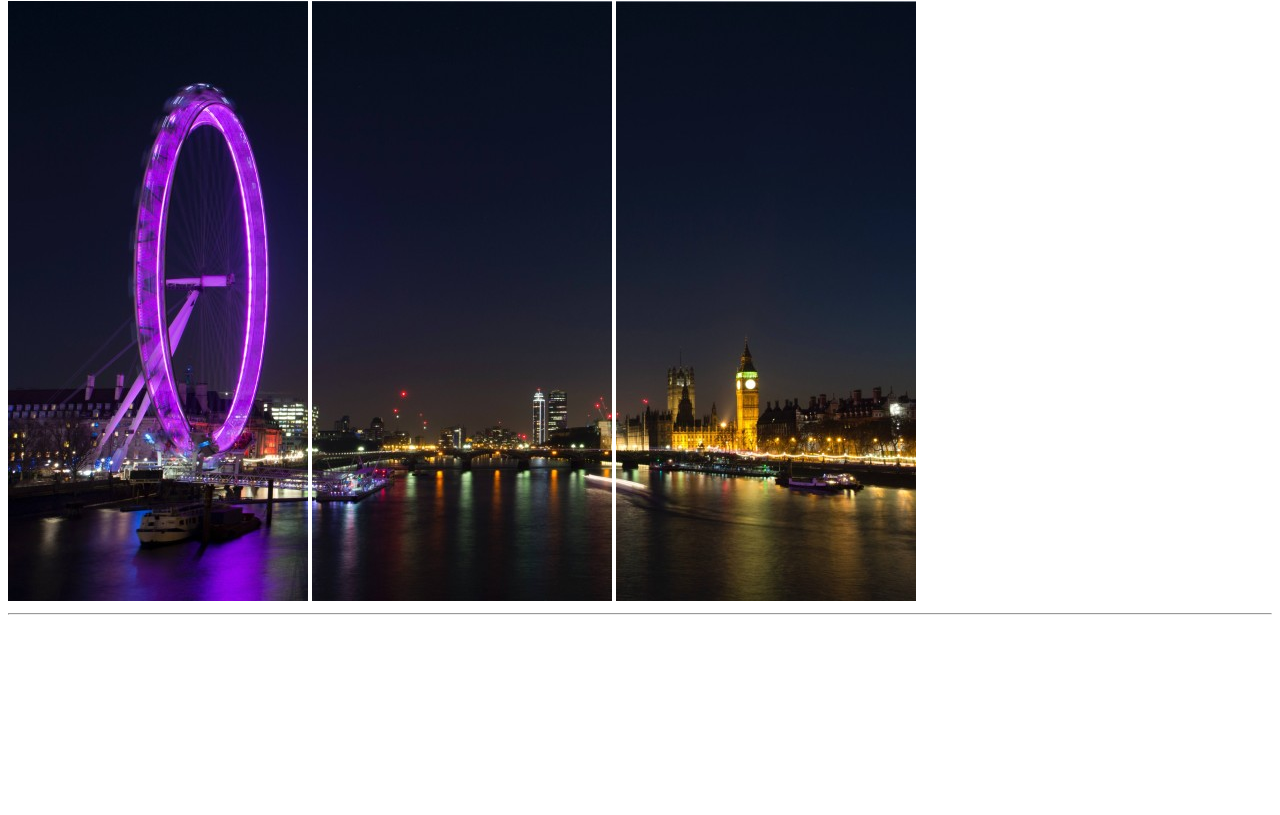
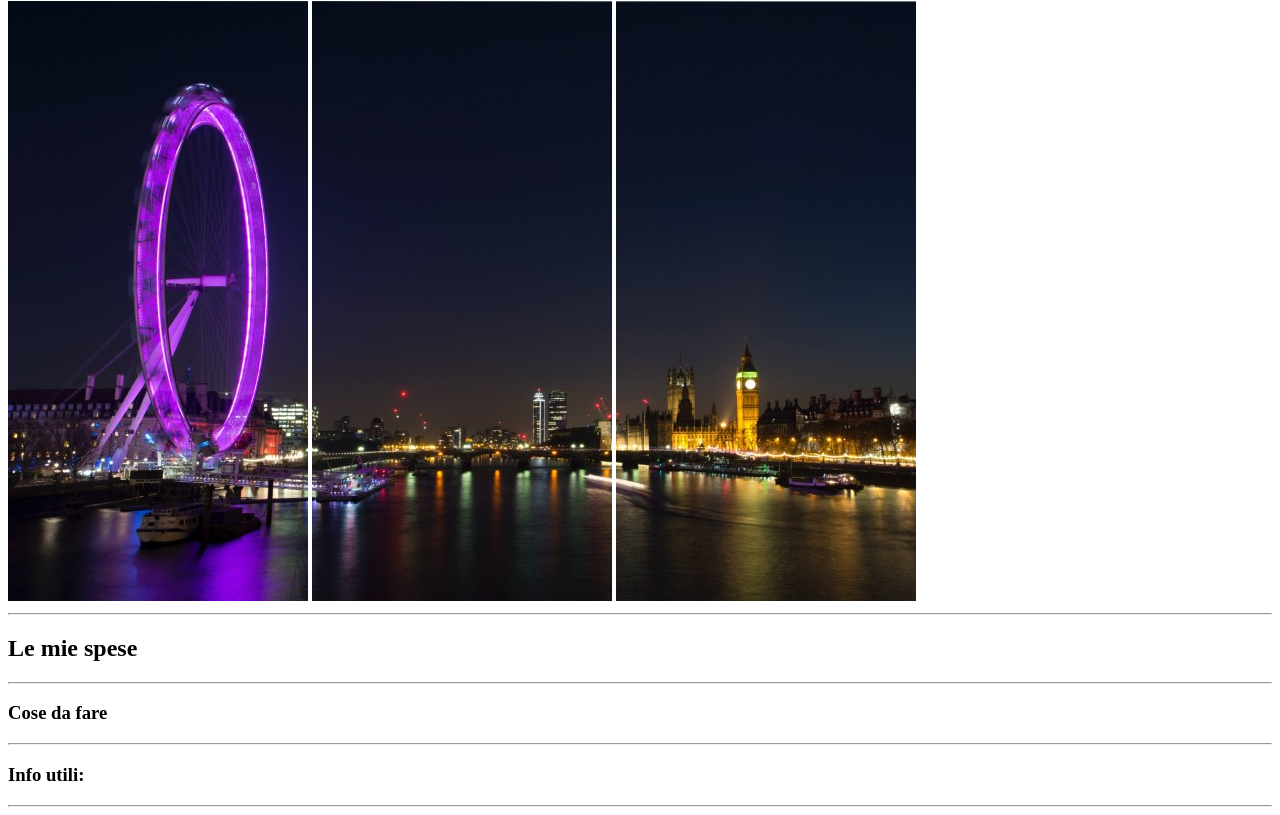
Before and after one commit to FabrizioFavia/html-london-trip, a plain HTML site: page index.html in a window 1280 px wide. Shown: the part 79-894 px from the top of the page. Before the commit the page ends 800 px from the top, so only its background shows below. Drawn offline with Linux system fonts and the light colour scheme.

Commit message:
creato il main con le varie sezioni

```diff
--- a/index.html
+++ b/index.html
@@ -15,5 +15,27 @@
         <hr>
     </header>
 
+    <!-- inizio main -->
+
+    <main>
+        <!-- sezione 1 -->
+        <section>
+            <h2>Le mie spese</h2>
+            <hr>
+        </section>
+        <!-- sezione 2 -->
+        <section>
+            <h3>Cose da fare</h3>
+            <hr>
+        </section>
+        <!-- sezione 3 -->
+        <section>
+            <h3>Info utili:</h3>
+            <hr>
+        </section>
+    </main>
+
+    <!-- fine main -->
+
 </body>
 </html>
```
